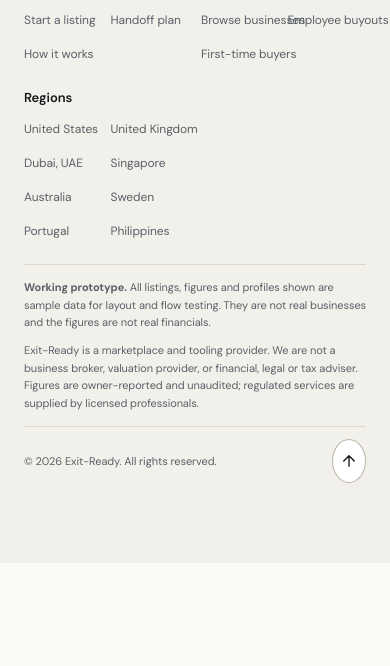
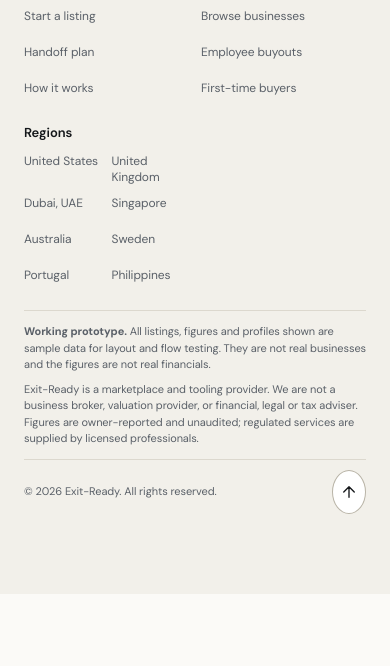
Before and after one commit to palawan-collective/exit-ready, a plain HTML site: page site/index.html in a window 390 px wide. Shown: the part 9400-10066 px from the top of the page. Before the commit the page ends 10035 px from the top, so only its background shows below. Drawn offline with Linux system fonts and the light colour scheme.

Commit message:
Fix footer overlap and spacing on mobile

```diff
--- a/site/styles.css
+++ b/site/styles.css
@@ -1470,3 +1470,19 @@ p,li,dd{text-wrap:pretty}
   .footer__bottom span:nth-child(2){display:none}
   .footer__top{width:34px;height:34px;flex-basis:34px}
 }
+
+
+/* Footer spacing fix — no overlap, even link rhythm, no dead gaps */
+@media(max-width:640px){
+  .footer__grid{gap:16px 12px!important}
+  .footer h3{margin-bottom:8px!important;line-height:1.3!important}
+  .footer ul{display:grid!important;gap:4px 10px!important}
+  .footer__grid > div:nth-child(2) ul,
+  .footer__grid > div:nth-child(3) ul{grid-template-columns:1fr!important}
+  .footer__grid > div:nth-child(4) ul{grid-template-columns:repeat(2,minmax(0,1fr))!important}
+  .footer li{margin:0!important;min-width:0!important}
+  .footer a{display:block!important;white-space:normal!important;overflow-wrap:break-word!important;line-height:1.35!important;font-size:12px!important;padding:3px 0!important}
+  .footer__legal{gap:8px!important;padding-top:12px!important}
+  .footer__legal p{margin:0!important;font-size:11px!important;line-height:1.5!important}
+  .footer__bottom{margin-top:12px!important;padding-top:10px!important}
+}
```
